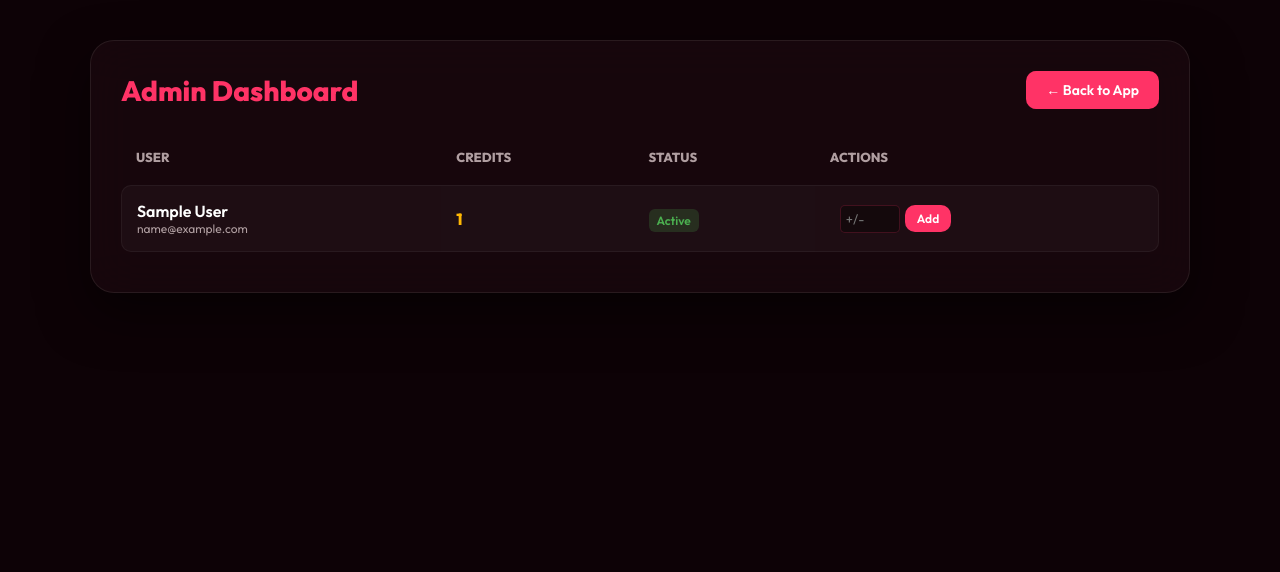
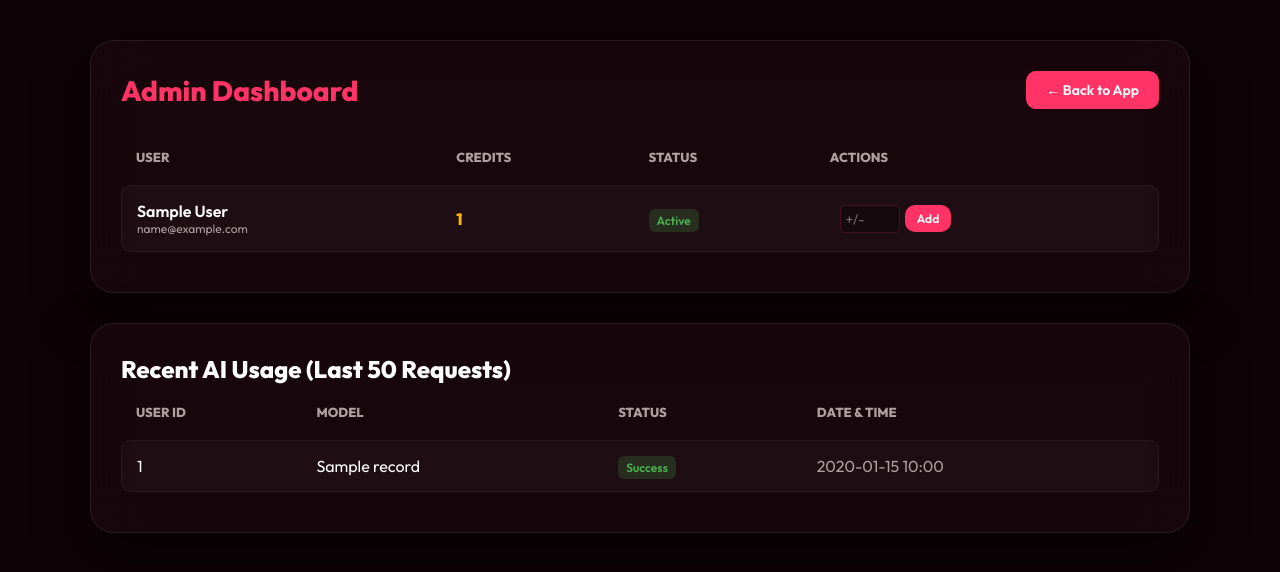
Before and after one commit to aghaaistudio/agha-ai-studio-core, a Flask app: page /admin/ in a window 1280 px wide. Shown: the top 572 px of the page. Run offline with Flask 3, Linux system fonts and the light colour scheme; a user stored in the database is signed in; tables that the repository leaves empty hold one stand-in row (values such as "Sample post").

Commit message:
Feature: Added Admin Usage History and Email Notifications

```diff
--- a/routes/admin.py
+++ b/routes/admin.py
@@ -2,6 +2,7 @@ from flask import Blueprint, render_template, request, redirect, url_for, flash
 from flask_login import current_user, login_required
 from extensions import db
 from models.user import User
+from models.usage import UsageRecord
 from functools import wraps
 
 admin_bp = Blueprint("admin", __name__, url_prefix="/admin")
@@ -20,7 +21,8 @@ def admin_required(f):
 @admin_required
 def dashboard():
     users = User.query.order_by(User.created_at.desc()).all()
-    return render_template("admin/dashboard.html", users=users)
+    usages = UsageRecord.query.order_by(UsageRecord.created_at.desc()).limit(50).all()
+    return render_template("admin/dashboard.html", users=users, usages=usages)
 
 @admin_bp.route("/toggle/<int:user_id>", methods=["POST"])
 @login_required
--- a/templates/admin/dashboard.html
+++ b/templates/admin/dashboard.html
@@ -108,6 +108,37 @@
                 </tbody>
             </table>
         </div>
+
+        <div class="glass-panel" style="margin-top: 30px;">
+            <h2>Recent AI Usage (Last 50 Requests)</h2>
+            <table>
+                <thead>
+                    <tr>
+                        <th>User ID</th>
+                        <th>Model</th>
+                        <th>Status</th>
+                        <th>Date & Time</th>
+                    </tr>
+                </thead>
+                <tbody>
+                    {% for u in usages %}
+                    <tr>
+                        <td>{{ u.user_id }}</td>
+                        <td>{{ u.model_name }}</td>
+                        <td>
+                            {% if u.success %}
+                                <span class="badge badge-active">Success</span>
+                            {% else %}
+                                <span class="badge badge-blocked">Failed</span>
+                            {% endif %}
+                        </td>
+                        <td style="color: var(--text-muted);">{{ u.created_at.strftime('%Y-%m-%d %H:%M') }}</td>
+                    </tr>
+                    {% endfor %}
+                </tbody>
+            </table>
+        </div>
+
     </div>
 </body>
 </html>
```
Also changed, not shown: routes/auth.py (+8 -0 lines).
